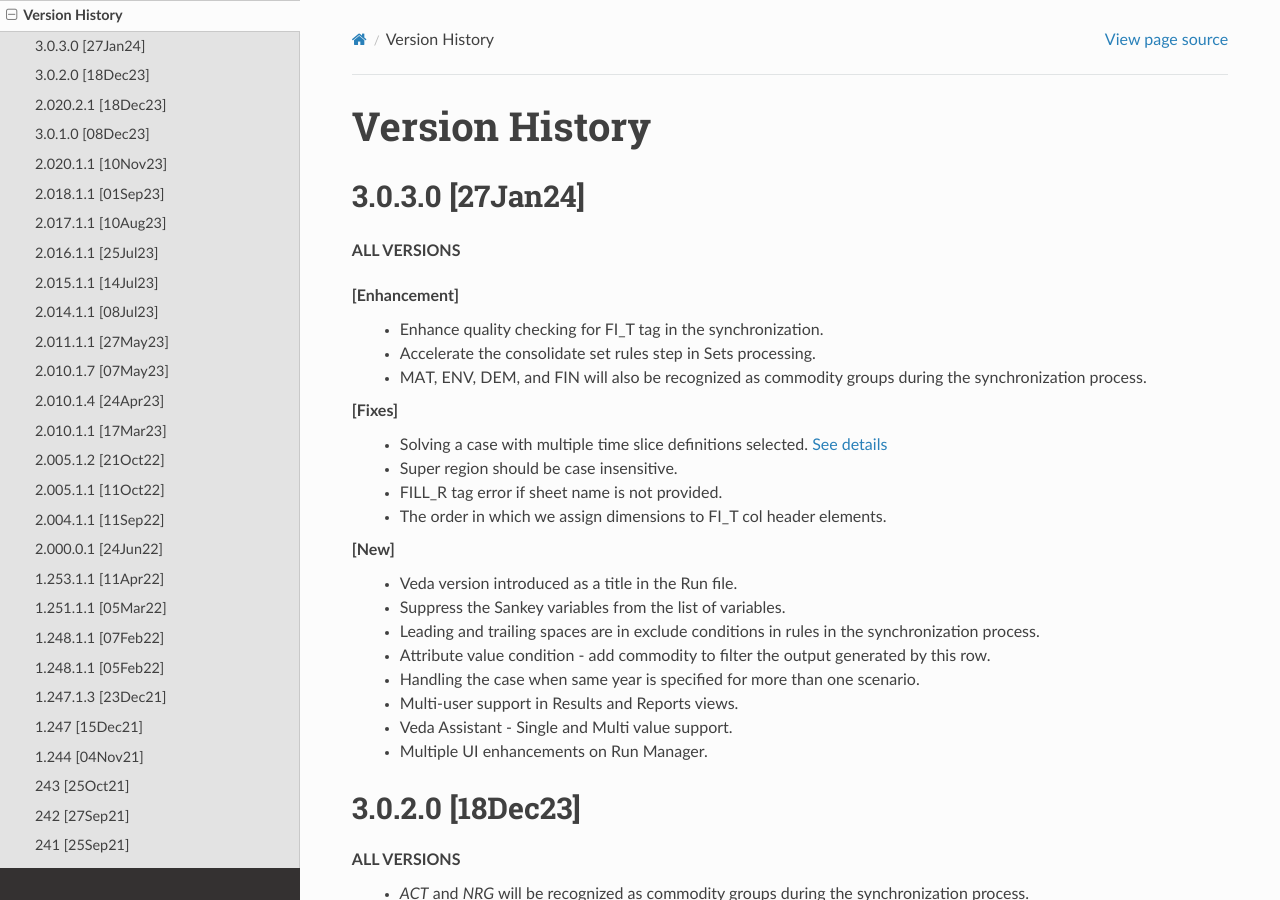
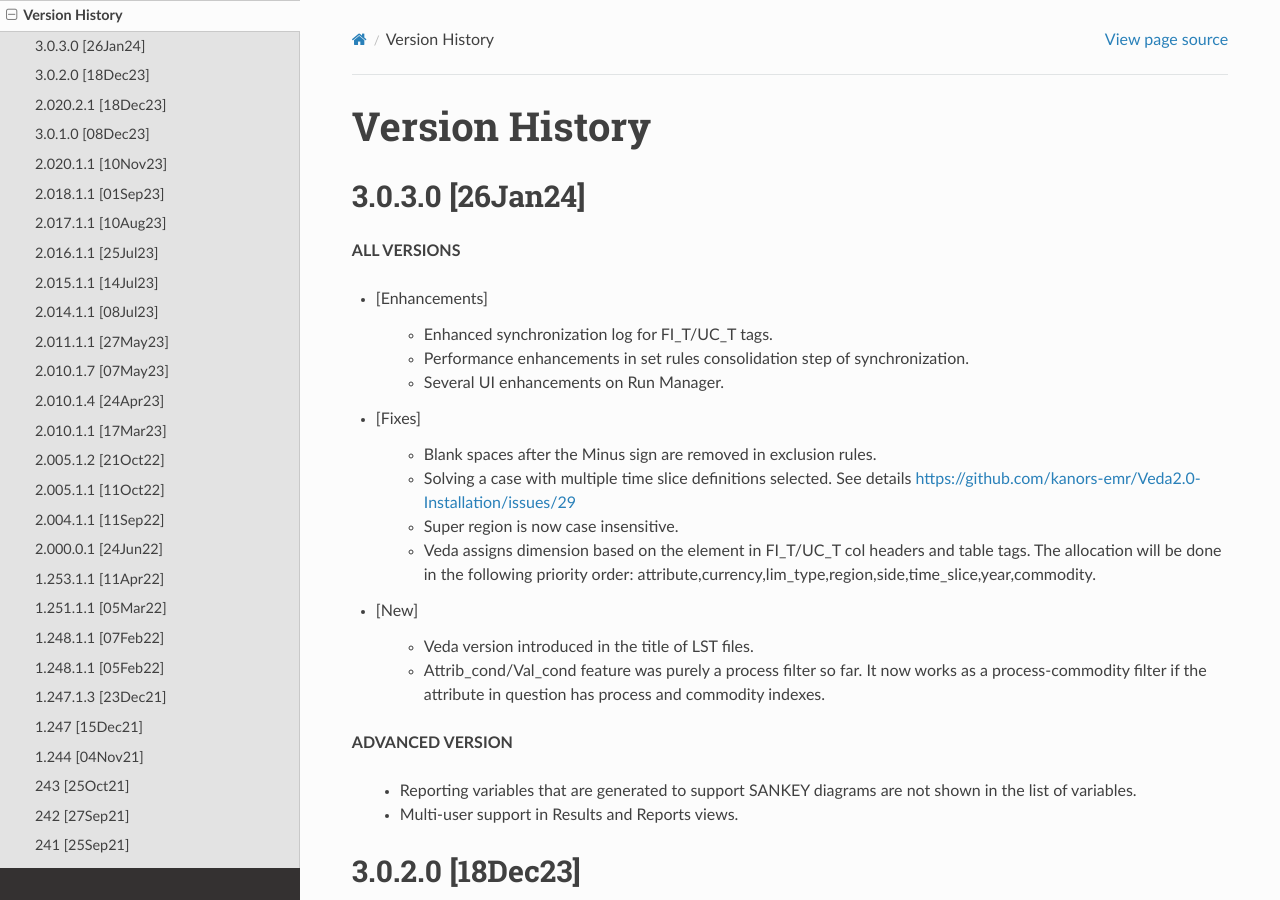
Before and after one commit to kanors-emr/Veda-documentation, a Sphinx documentation site: the page built from docs/source/pages/version_history.rst, in a window 1280 px wide and 900 px high. Built offline with Sphinx 7.4.7 and the Read the Docs theme 2.0.0, drawn with Linux system fonts in a browser that asks for light colours.

Commit message:
version 303

```diff
--- a/docs/source/pages/version_history.rst
+++ b/docs/source/pages/version_history.rst
@@ -2,33 +2,33 @@
 Version History
 ################
 
-
-3.0.3.0 [27Jan24]
+3.0.3.0 [26Jan24]
 ^^^^^^^^^^^^^^^^^
 
 **ALL VERSIONS**
 
-[Enhancement]
-        *  Enhance quality checking for FI_T tag in the synchronization.
-	*  Accelerate the consolidate set rules step in Sets processing.
-	*  MAT, ENV, DEM, and FIN will also be recognized as commodity groups during the synchronization process.
+* [Enhancements]
 
-[Fixes]
-        *  Solving a case with multiple time slice definitions selected. `See details <https://github.com/kanors-emr/Veda2.0-Installation/issues/29>`_
-	*  Super region should be case insensitive.
-	*  FILL_R tag error if sheet name is not provided.
-	*  The order in which we assign dimensions to FI_T col header elements.
+    * Enhanced synchronization log for FI_T/UC_T tags.
+    * Performance enhancements in set rules consolidation step of synchronization.
+    * Several UI enhancements on Run Manager.
 
-[New]
-        *  Veda version introduced as a title in the Run file.
-	*  Suppress the Sankey variables from the list of variables.
-	*  Leading and trailing spaces are in exclude conditions in rules in the synchronization process.
-	*  Attribute value condition - add commodity to filter the output generated by this row.
-	*  Handling the case when same year is specified for more than one scenario.
-	*  Multi-user support in Results and Reports views.
-	*  Veda Assistant - Single and Multi value support.
-	*  Multiple UI enhancements on Run Manager.
+* [Fixes]
 
+    * Blank spaces after the Minus sign are removed in exclusion rules.
+    * Solving a case with multiple time slice definitions selected. See details https://github.com/kanors-emr/Veda2.0-Installation/issues/29
+    * Super region is now case insensitive.
+    * Veda assigns dimension based on the element in FI_T/UC_T col headers and table tags. The allocation will be done in the following priority order: attribute,currency,lim_type,region,side,time_slice,year,commodity.
+
+* [New]
+
+    *  Veda version introduced in the title of LST files.
+    *  Attrib_cond/Val_cond feature was purely a process filter so far. It now works as a process-commodity filter if the attribute in question has process and commodity indexes.
+
+**ADVANCED VERSION**
+
+    * Reporting variables that are generated to support SANKEY diagrams are not shown in the list of variables.
+    * Multi-user support in Results and Reports views.
 
 3.0.2.0 [18Dec23]
 ^^^^^^^^^^^^^^^^^
@@ -173,15 +173,15 @@
 
 **ALL VERSIONS**
 
-	* [Debug] Tag time export from the Sync feedback form
-	* Support new TIMES feature: Logit Market Share Allocation
-	* The message "Selected files do not contain any Tag(s) which can be read with veda" has been suppressed
-	* Information - Model - NSV Candidates: No-seed-value scenarios can be converted to Scen_NSV* directly via the UI
-	* Sync performance improvement for large INS tables
-	* PostgreSQL Server upgraded to version 14.6
-	* Direct access to LST files for cases after run completion - in the Logs panel on Run Manager
-	* Handled quotation marks in GAMS statements declared via RF/SFCMd tags
-	* Support attribute PRC_GMAP
+    * [Debug] Tag time export from the Sync feedback form
+    * Support new TIMES feature: Logit Market Share Allocation
+    * The message "Selected files do not contain any Tag(s) which can be read with veda" has been suppressed
+    * Information - Model - NSV Candidates: No-seed-value scenarios can be converted to Scen_NSV* directly via the UI
+    * Sync performance improvement for large INS tables
+    * PostgreSQL Server upgraded to version 14.6
+    * Direct access to LST files for cases after run completion - in the Logs panel on Run Manager
+    * Handled quotation marks in GAMS statements declared via RF/SFCMd tags
+    * Support attribute PRC_GMAP
 
 2.005.1.2 [21Oct22]
 ^^^^^^^^^^^^^^^^^^^
```
